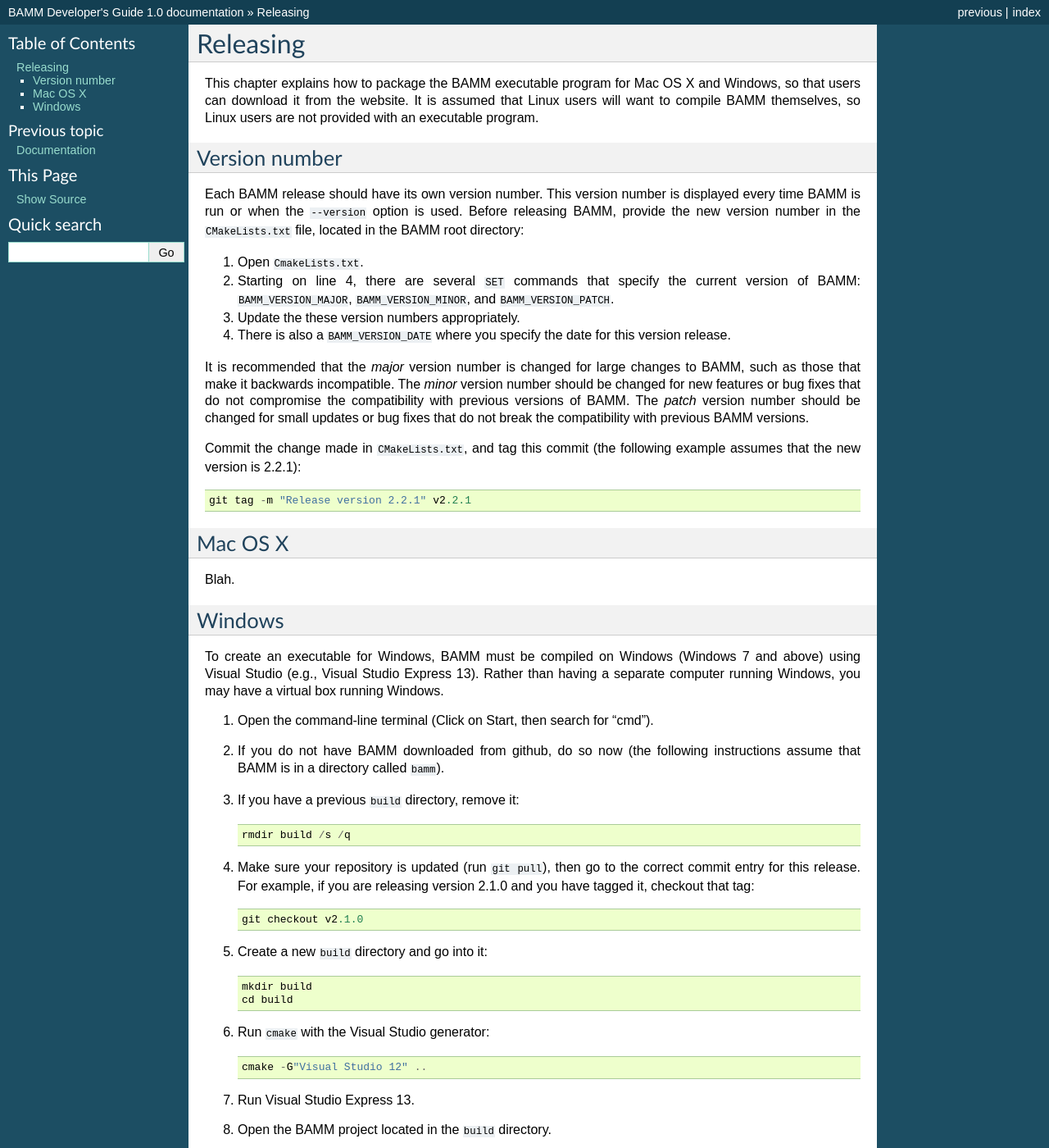
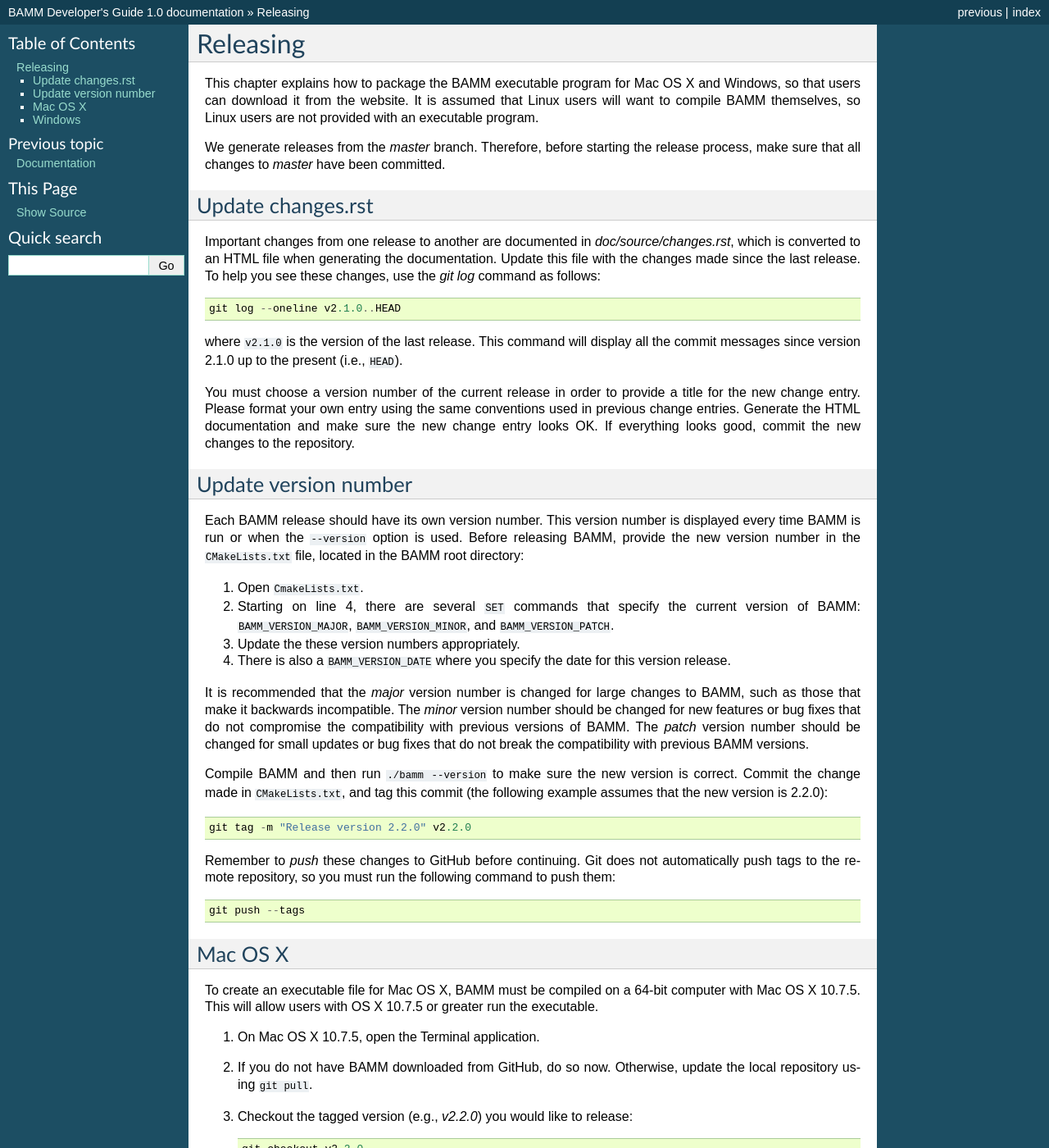
Before and after one commit to macroevolution/bamm-dev-guide, a Sphinx documentation site: the page built from source/releasing.rst, in a window 1280 px wide and 1400 px high. Shown: the whole window at 82% size. Built offline with Sphinx 7.4.7, drawn with Linux system fonts in a browser that asks for light colours; formulas are drawn with MathJax 3; some of the changed text lies outside the part shown.

Commit message:
Add instructions for Mac OS X

```diff
--- a/source/releasing.rst
+++ b/source/releasing.rst
@@ -6,9 +6,36 @@
 It is assumed that Linux users will want to compile BAMM themselves,
 so Linux users are not provided with an executable program.
 
+We generate releases from the *master* branch.
+Therefore, before starting the release process,
+make sure that all changes to *master* have been committed.
 
-Version number
---------------
+
+Update changes.rst
+------------------
+
+Important changes from one release to another
+are documented in *doc/source/changes.rst*,
+which is converted to an HTML file when generating the documentation.
+Update this file with the changes made since the last release.
+To help you see these changes, use the *git log* command as follows::
+
+    git log --oneline v2.1.0..HEAD
+
+where ``v2.1.0`` is the version of the last release.
+This command will display all the commit messages
+since version 2.1.0 up to the present (i.e., ``HEAD``).
+
+You must choose a version number of the current release
+in order to provide a title for the new change entry.
+Please format your own entry
+using the same conventions used in previous change entries.
+Generate the HTML documentation and make sure the new change entry looks OK.
+If everything looks good, commit the new changes to the repository.
+
+
+Update version number
+---------------------
 
 Each BAMM release should have its own version number.
 This version number is displayed every time BAMM is run
@@ -34,16 +61,77 @@
 The *patch* version number should be changed for small updates or bug fixes
 that do not break the compatibility with previous BAMM versions.
 
+Compile BAMM and then run ``./bamm --version``
+to make sure the new version is correct.
 Commit the change made in ``CMakeLists.txt``, and tag this commit
-(the following example assumes that the new version is 2.2.1)::
+(the following example assumes that the new version is 2.2.0)::
 
-    git tag -m "Release version 2.2.1" v2.2.1
+    git tag -m "Release version 2.2.0" v2.2.0
+
+Remember to *push* these changes to GitHub before continuing.
+Git does not automatically push tags to the remote repository,
+so you must run the following command to push them::
+
+    git push --tags
 
 
 Mac OS X
 --------
 
-Blah.
+To create an executable file for Mac OS X,
+BAMM must be compiled on a 64-bit computer with Mac OS X 10.7.5.
+This will allow users with OS X 10.7.5 or greater run the executable.
+
+#. On Mac OS X 10.7.5, open the Terminal application.
+
+#. If you do not have BAMM downloaded from GitHub, do so now.
+   Otherwise, update the local repository using ``git pull``.
+
+#. Checkout the tagged version (e.g., *v2.2.0*) you would like to release::
+
+       git checkout v2.2.0
+
+#. If you have a *build* directory in BAMM's root directory, remove it::
+
+       rm -rf build
+
+#. Create and go into a new *build* directory::
+
+       mkdir build
+       cd build
+
+#. For releases, BAMM must be built using Xcode.
+   Create an Xcode project automatically using CMake::
+
+       cmake -GXcode ..
+
+#. Open the project in Xcode from the command-line::
+
+       open BAMM.xcodeproj
+
+#. Click on *BAMM* in the left-hand side panel of Xcode.
+   Options will appear in the center panel.
+
+#. To the left of the center panel, there is a list under the *TARGET* heading
+   (*ALL_BUILD*, *ZERO_CHECK*, *bamm*, *install*, and *package*).
+   Click on *bamm*.
+
+#. In the panel with options, scroll down to a section called
+   *Apple LLVM compiler 4.2 - Language*.
+   Find the option *C++ Standard Library* and change its value
+   from *Compiler Default* to *libc++*.
+
+#. In the menu, select *Project*, then click on *Build*.
+
+#. If the build succeeded, a directory called *Debug* will be created
+   within the *build* directory, containing the executable *bamm* file.
+
+#. Go into the *Debug* directory and compress the executable for distribution::
+
+       cd Debug
+       tar -czf bamm-2.2.0-MacOSX.tar.gz bamm
+
+#. Upload this compressed file somewhere online that can be accessed by anyone.
 
 
 Windows
```
